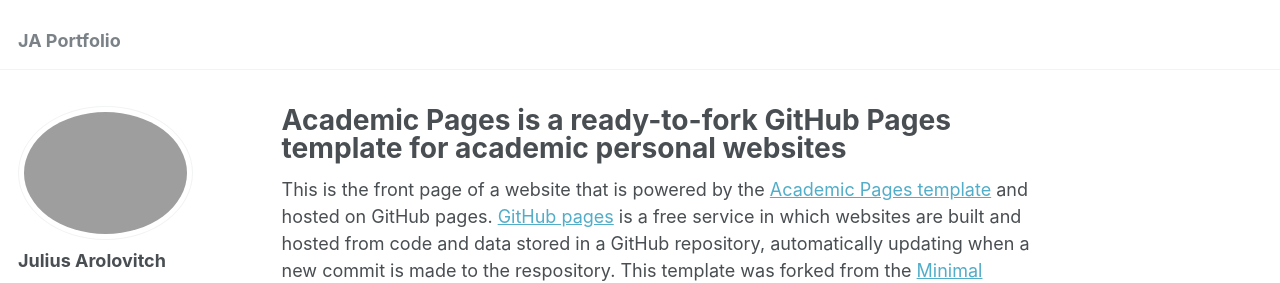
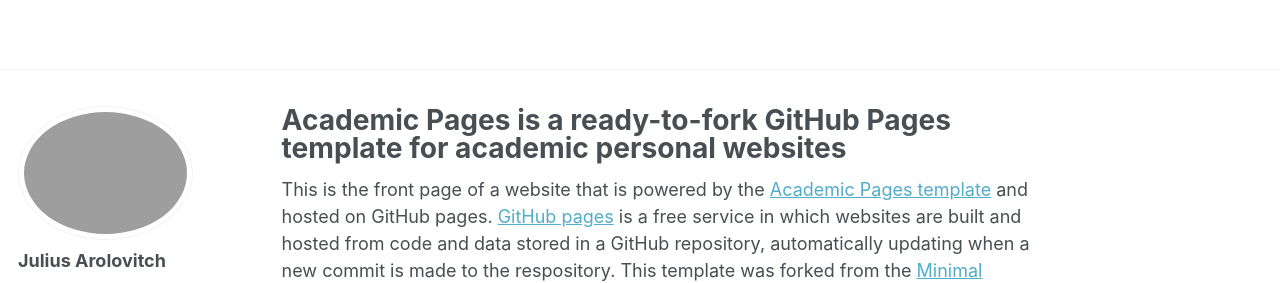
Before and after one commit to juliusarolovitch/juliusarolovitch.github.io, a Jekyll site: the page built from _pages/about.md, in a window 1280 px wide. Shown: the top 283 px of the page. Built offline with Jekyll 4.4.1, drawn with Linux system fonts in a browser that asks for light colours; some web fonts are replaced.

Commit message:
Update _config.yml

```diff
--- a/_config.yml
+++ b/_config.yml
@@ -8,7 +8,7 @@
 
 # Basic Site Settings
 locale                   : "en-US"
-title                    : "JA Portfolio"
+title                    : ""
 title_separator          : "-"
 name                     : &name "Julius Arolovitch"
 description              : &description "personal description"
```
